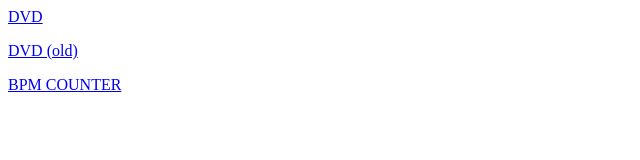
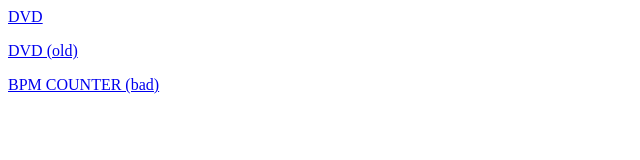
Before and after one commit to Tacoscience32/pages, a plain HTML site: page index.html in a window 1280 px wide. Shown: the full height of the page, 0-640 px from the left. Drawn offline with Linux system fonts and the light colour scheme.

Commit message:
Update index.html

```diff
--- a/index.html
+++ b/index.html
@@ -1,3 +1,3 @@
 <p><a href="https://tacoscience32.github.io/pages/dvd">DVD</a></p>
 <p><a href="https://tacoscience32.github.io/pages/old-dvd">DVD (old)</a></p>
-<p><a href="https://tacoscience32.github.io/pages/bpm-counter">BPM COUNTER</a></p>
+<p><a href="https://tacoscience32.github.io/pages/bpm-counter">BPM COUNTER (bad)</a></p>
```
